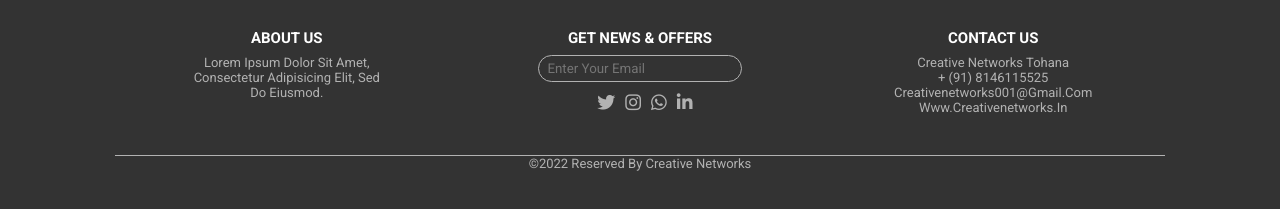
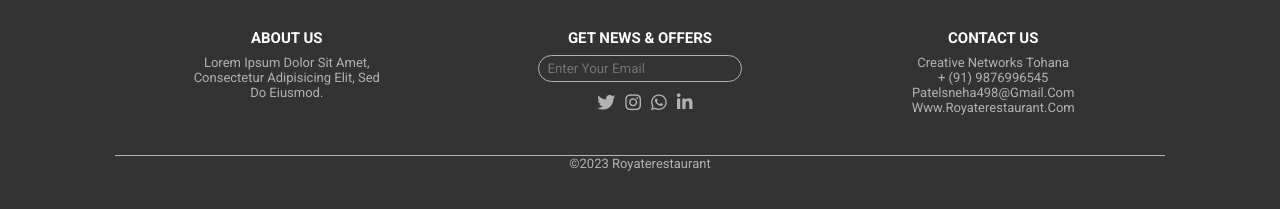
Before and after one commit to snehapatel123-oss/restaurant, a plain HTML site: page index.html in a window 1280 px wide. Shown: the part 5012-5221 px from the top of the page. Drawn offline with nearby package versions, Linux system fonts and the light colour scheme.

Commit message:
Update index.html

```diff
--- a/index.html
+++ b/index.html
@@ -474,13 +474,13 @@
 			<div>
 				<h3>CONTACT US</h3>
 				<span>Creative Networks Tohana</span>
-				<span>+ (91) 8146115525</span>
-				<span>Creativenetworks001@gmail.com</span>
-				<span>www.creativenetworks.in</span>
+				<span>+ (91) 9876996545</span>
+				<span>patelsneha498@gmail.com</span>
+				<span>www.royaterestaurant.com</span>
 			</div>
 		</div>
 
-		<p>&copy;2022 Reserved by creative networks</p>
+		<p>&copy;2023 royaterestaurant </p>
 	</section>
 	<!-- footer section end -->
 
```
